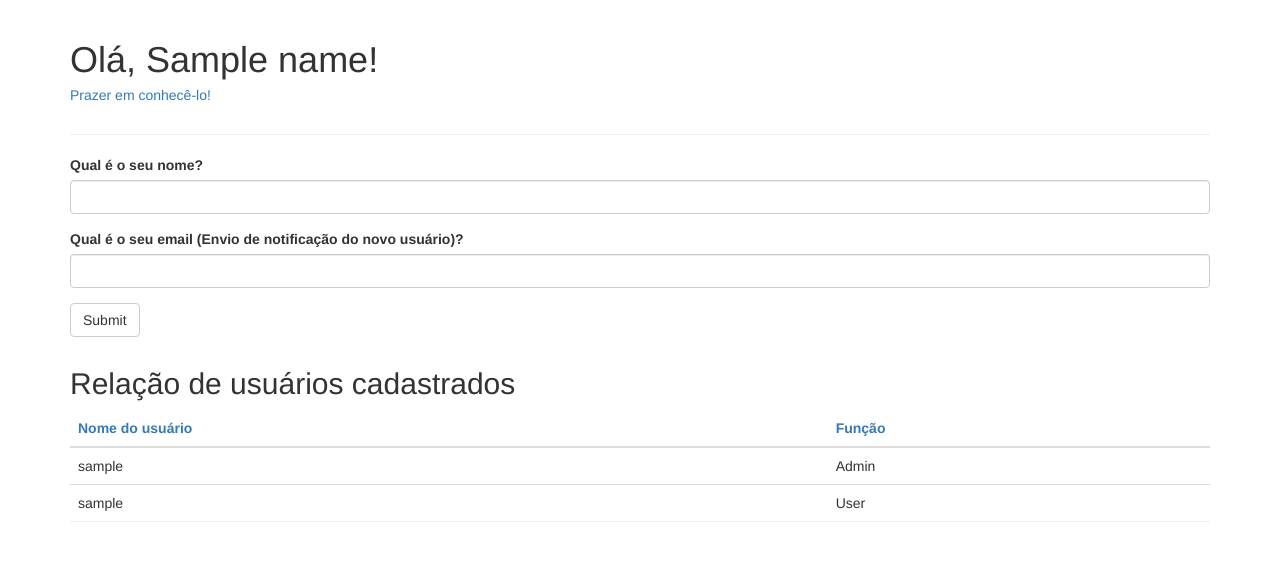
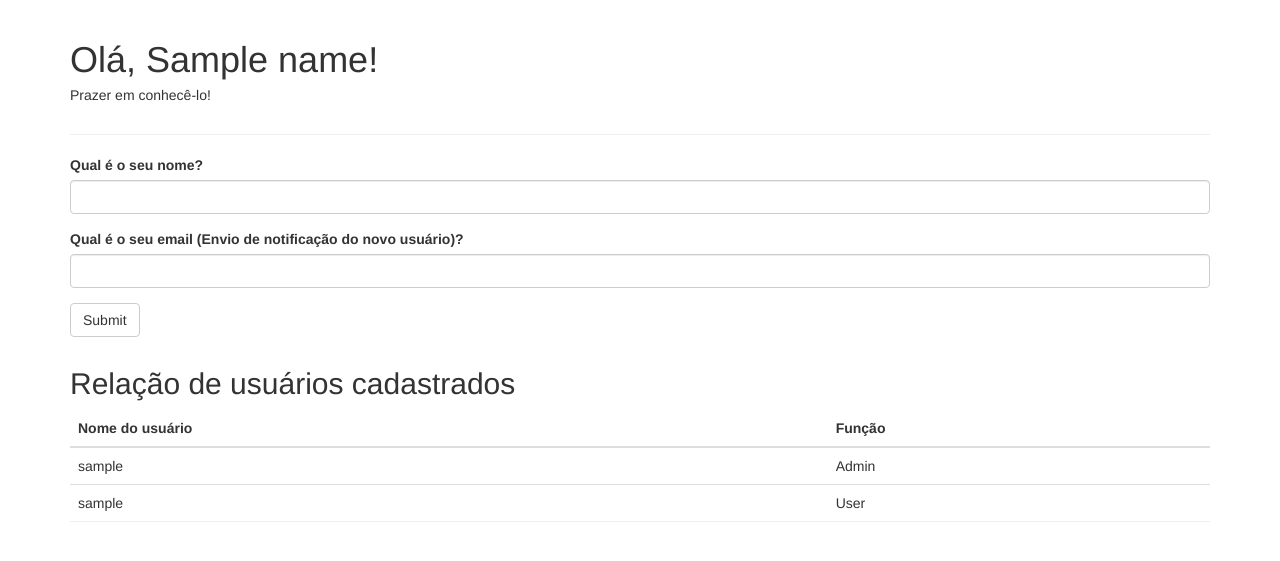
Before and after one commit to santooz-le/flasky-app, a Flask app: template app/templates/index.html in a window 1280 px wide. Shown: the part 52-613 px from the top of the page. Run offline with Flask 3, Linux system fonts and the light colour scheme; the template is opened without the code that fills it: values that come from a table or form of the project are taken from there, most other values are stand-ins (such as "Sample title", 1, 10 or a date in 2020); some libraries are stand-ins or nearby versions.

Commit message:
fix: mudar cor do texto da saudacao e cabecalhos da tabela para preto #333

```diff
--- a/app/templates/index.html
+++ b/app/templates/index.html
@@ -9,7 +9,7 @@
             Olá, Estranho!
         {% endif %}
     </h1>
-    <p style="font-size: 14px; color: #337ab7; margin-bottom: 20px;">
+    <p style="font-size: 14px; color: #333; margin-bottom: 20px;">
         {% if not known %}
             Prazer em conhecê-lo!
         {% else %}
@@ -43,8 +43,8 @@
 <table class="table" style="width: 100%; font-size: 14px; border-collapse: collapse;">
     <thead>
         <tr style="border-bottom: 2px solid #ddd;">
-            <th style="text-align: left; padding: 8px; font-weight: 700; color: #337ab7;">Nome do usuário</th>
-            <th style="text-align: left; padding: 8px; font-weight: 700; color: #337ab7;">Função</th>
+            <th style="text-align: left; padding: 8px; font-weight: 700; color: #333;">Nome do usuário</th>
+            <th style="text-align: left; padding: 8px; font-weight: 700; color: #333;">Função</th>
         </tr>
     </thead>
     <tbody>
```
